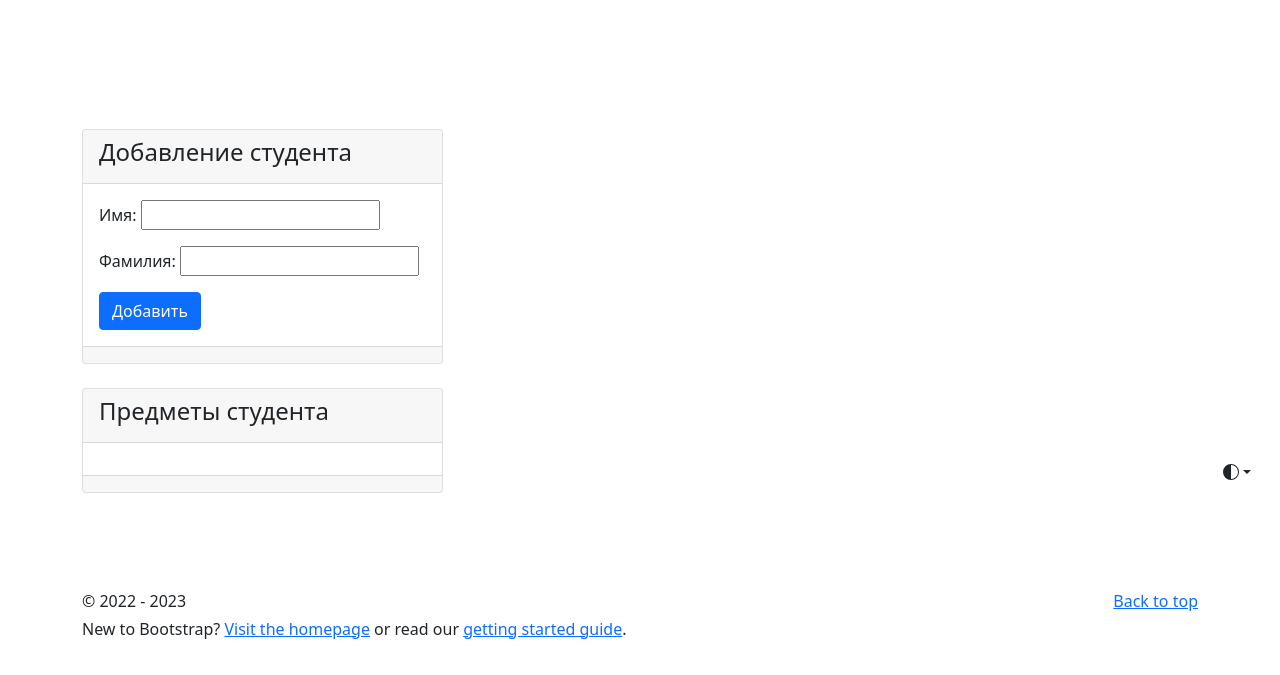
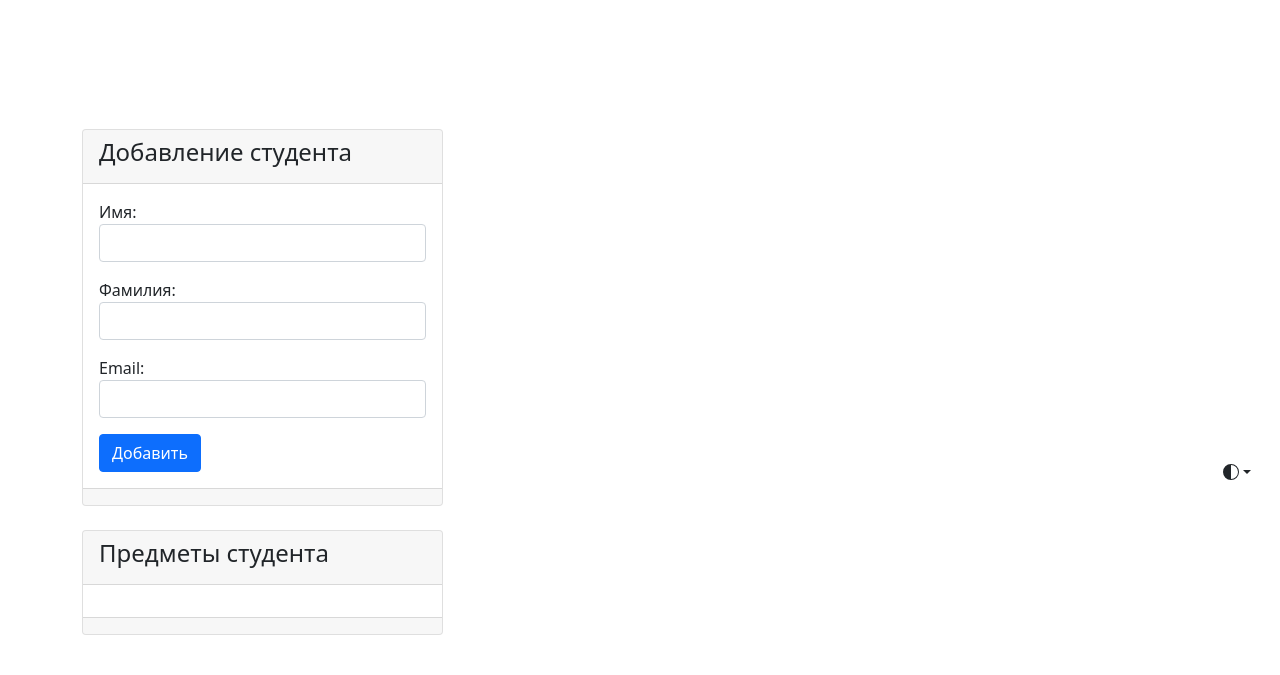
Before and after one commit to dimasimakov1212/project_django, a Django app: page /create/ in a window 1280 px wide. Shown: the part 291-966 px from the top of the page. Before the commit the page ends 930 px from the top, so only its background shows below. Run offline with Django 3.2, Linux system fonts and the light colour scheme; some libraries are stand-ins or nearby versions.

Commit message:
add new field in models.py for app main

```diff
--- a/config/settings.py
+++ b/config/settings.py
@@ -110,7 +110,7 @@ AUTH_PASSWORD_VALIDATORS = [
 # Internationalization
 # https://docs.djangoproject.com/en/3.2/topics/i18n/
 
-LANGUAGE_CODE = 'en-us'
+LANGUAGE_CODE = 'ru-ru'
 
 TIME_ZONE = 'UTC'
 
--- a/main/forms.py
+++ b/main/forms.py
@@ -16,8 +16,25 @@ class StudentForm(forms.ModelForm):
 
         # используется какой-то один параметр
         # fields = '__all__'  # выводит в форму все поля
-        fields = ('first_name', 'last_name',)  # выводит в форму указанные поля
+        fields = ('first_name', 'last_name', 'email')  # выводит в форму указанные поля
         # exclude = ('is_active',)  # выводит в форму все поля, кроме указанного
+
+    def __init__(self, *args, **kwargs):
+        super().__init__(*args, **kwargs)
+
+        for field_name, field in self.fields.items():
+            field.widget.attrs['class'] = 'form-control'
+
+    def clean_email(self):
+        """
+        Проверяет корректность ввода email
+        """
+        cleaned_data = self.cleaned_data['email']
+
+        if 'sky.pro' not in cleaned_data:
+            raise forms.ValidationError('Почта должна относиться к учебному заведению')
+
+        return cleaned_data
 
 
 class SubjectForm(forms.ModelForm):
@@ -27,3 +44,9 @@ class SubjectForm(forms.ModelForm):
     class Meta:
         model = Subject
         fields = '__all__'
+
+    def __init__(self, *args, **kwargs):
+        super().__init__(*args, **kwargs)
+
+        for field_name, field in self.fields.items():
+            field.widget.attrs['class'] = 'form-control'
--- a/main/models.py
+++ b/main/models.py
@@ -8,6 +8,8 @@ class Student(models.Model):
     first_name = models.CharField(max_length=150, verbose_name='имя')
     last_name = models.CharField(max_length=150, verbose_name='фамилия')
     avatar = models.ImageField(upload_to='students/', verbose_name='аватар', **NULLABLE)
+
+    email = models.CharField(max_length=150, verbose_name='email', unique=True, **NULLABLE)
 
     is_active = models.BooleanField(default=True, verbose_name='учится')
 
--- a/main/templates/main/base.html
+++ b/main/templates/main/base.html
@@ -170,12 +170,12 @@
 
 
 <header data-bs-theme="dark">
-    <div class="collapse text-bg-dark" id="navbarHeader">
+    <div class="collapse text-bg-light" id="navbarHeader">
         <div class="container">
             <div class="row">
                 <div class="col-sm-8 col-md-7 py-4">
                     <h4>About</h4>
-                    <p class="text-body-secondary">Add some information about the album below, the author, or any other
+                    <p class="text-body-body">Add some information about the album below, the author, or any other
                         background context. Make it a few sentences long so folks can pick up some informative tidbits.
                         Then, link them off to some social networking sites or contact information.</p>
                 </div>
--- a/main/templates/main/student_form.html
+++ b/main/templates/main/student_form.html
@@ -43,6 +43,9 @@
                     {{ formset.management_form }}
                     {% for form in formset.forms %}
                         {{ form.as_p }}
+                        {% if not forloop.last %}
+                            <hr>
+                        {% endif %}
                     {% endfor %}
                 </div>
                 <div class="card-footer"></div>
```
Also changed, not shown: main/migrations/0004_student_email.py (added), main/migrations/0005_alter_student_email.py (added).
